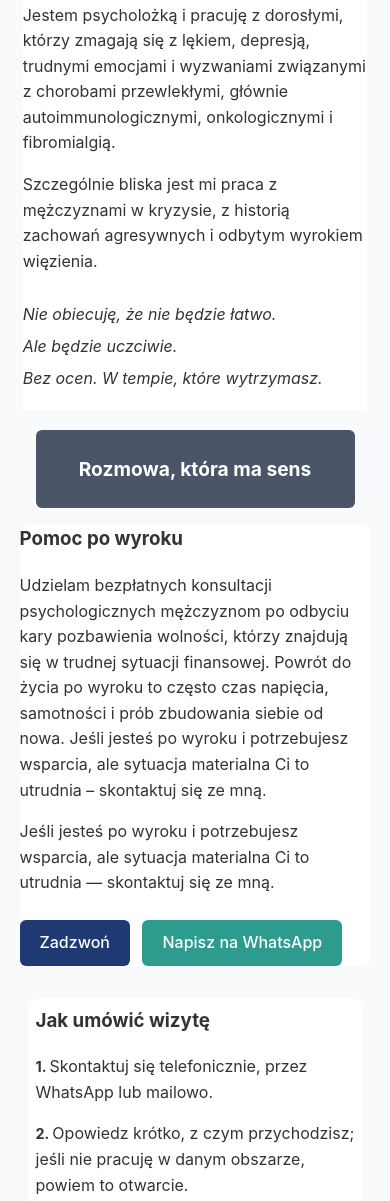
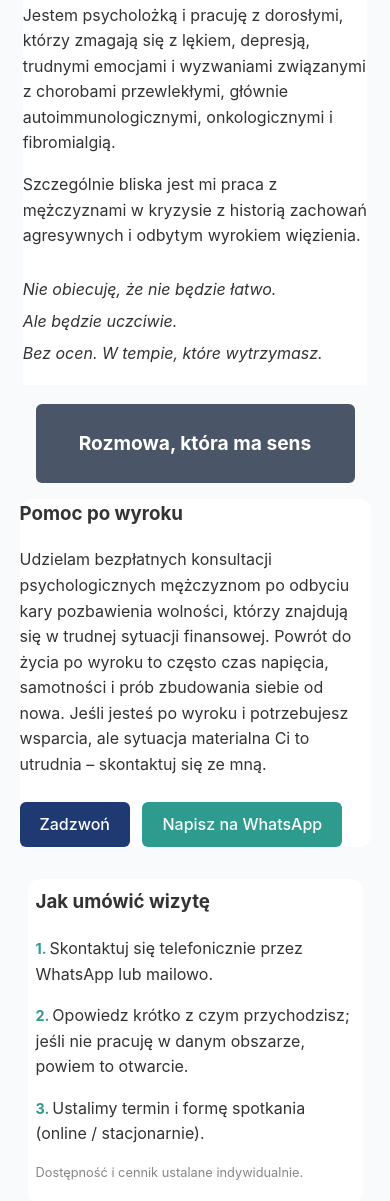
Before and after one commit to marcinLachman/judytanylec, a website: page index.html in a window 390 px wide. Shown: the part 504-1705 px from the top of the page. Drawn offline with Linux system fonts and the light colour scheme.

Commit message:
mobile11

```diff
--- a/index.html
+++ b/index.html
@@ -19,7 +19,7 @@
         </div>
       </div>
       <nav>
-        <a href="#umow" class="btn-primary">Umów się</a>
+        <a href="#contact" class="btn-primary">Umów się</a>
       </nav>
     </div>
   </header>
@@ -39,7 +39,7 @@
           związanymi z chorobami przewlekłymi, głównie autoimmunologicznymi, onkologicznymi i fibromialgią.
         </p>
       <p>
-        Szczególnie bliska jest mi praca z mężczyznami w kryzysie, z historią zachowań agresywnych i odbytym wyrokiem więzienia.
+        Szczególnie bliska jest mi praca z mężczyznami w kryzysie z historią zachowań agresywnych i odbytym wyrokiem więzienia.
       </p>
       <div class="principle">
         <!-- <h4>Krótka zasada pracy</h4> -->
@@ -61,10 +61,6 @@
         Udzielam bezpłatnych konsultacji psychologicznych mężczyznom po odbyciu kary pozbawienia wolności, którzy znajdują się w
         trudnej sytuacji finansowej. Powrót do życia po wyroku to często czas napięcia, samotności i prób zbudowania siebie od
         nowa. Jeśli jesteś po wyroku i potrzebujesz wsparcia, ale sytuacja materialna Ci to utrudnia – skontaktuj się ze mną.
-      </p>
-      <p>
-        Jeśli jesteś po wyroku i potrzebujesz wsparcia, ale sytuacja materialna Ci to utrudnia —
-        skontaktuj się ze mną.
       </p>
       <div class="buttons">
         <a href="tel:+48123456789" class="btn-secondary">Zadzwoń</a>
@@ -95,10 +91,10 @@
               <section id="order" class="order">
                 <h3>Jak umówić wizytę</h3>
                 <div class="order-item">
-                  <span class="label">1. </span>Skontaktuj się telefonicznie, przez WhatsApp lub mailowo.
+                  <span class="label">1. </span>Skontaktuj się telefonicznie przez WhatsApp lub mailowo.
                 </div>
                 <div class="order-item">
-                  <span class="label">2. </span>Opowiedz krótko, z czym przychodzisz; jeśli nie pracuję w danym obszarze, powiem to
+                  <span class="label">2. </span>Opowiedz krótko z czym przychodzisz; jeśli nie pracuję w danym obszarze, powiem to
                   otwarcie.
                 </div>
                 <div class="order-item">
--- a/style.css
+++ b/style.css
@@ -70,7 +70,7 @@ header {
   color: white !important;
   padding: 10px 12px;
   border-radius: 6px;
-  font-size: 10px;
+  font-size: 15px;
     text-decoration: none;
       font-weight: 500;
 }
@@ -105,7 +105,7 @@ header {
 }
 /* INTRO */
 .intro {
-  background-color: #4a5568;
+    background-color: #4a5568;
     border-radius: 6px;
     padding: 0.5rem;
     margin: 1rem;
@@ -188,6 +188,7 @@ header {
   font-size: 0.9rem;
   margin-bottom: 0.25rem;
   font-weight: bold;
+  color: var(--secondary);
   }
 
   .contact-item {
@@ -195,7 +196,7 @@ header {
   }
 
   .contact-item a {
-    color: black;
+    color: rgb(0, 0, 0);
     text-decoration: none;
     font-weight: 500;
   }
```
